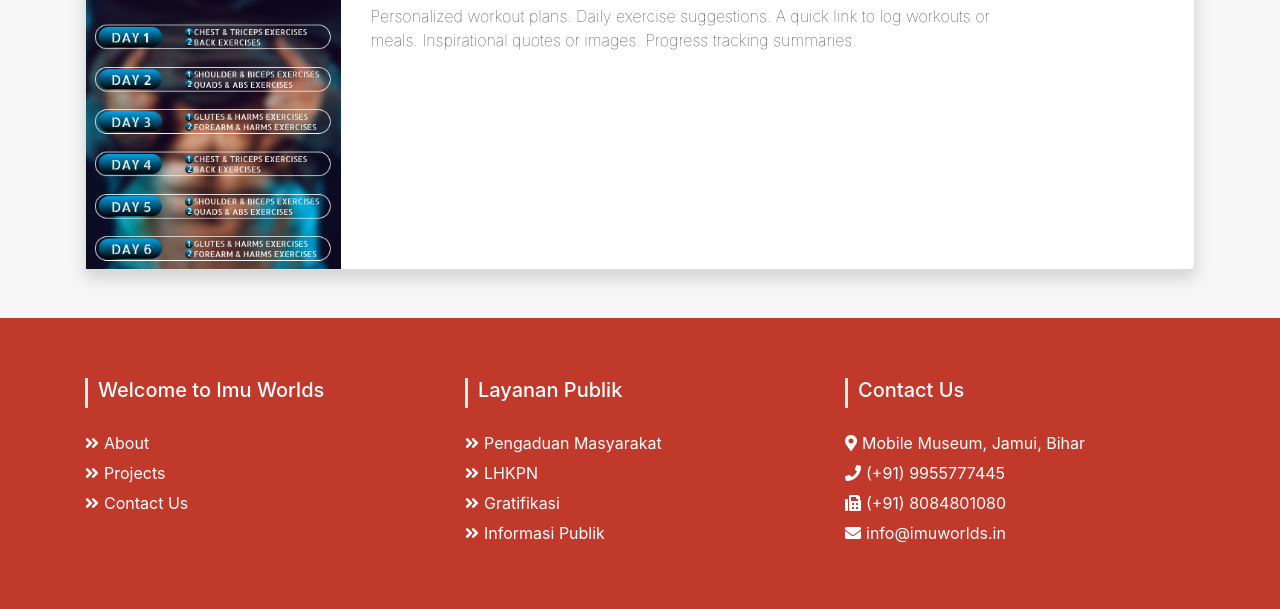
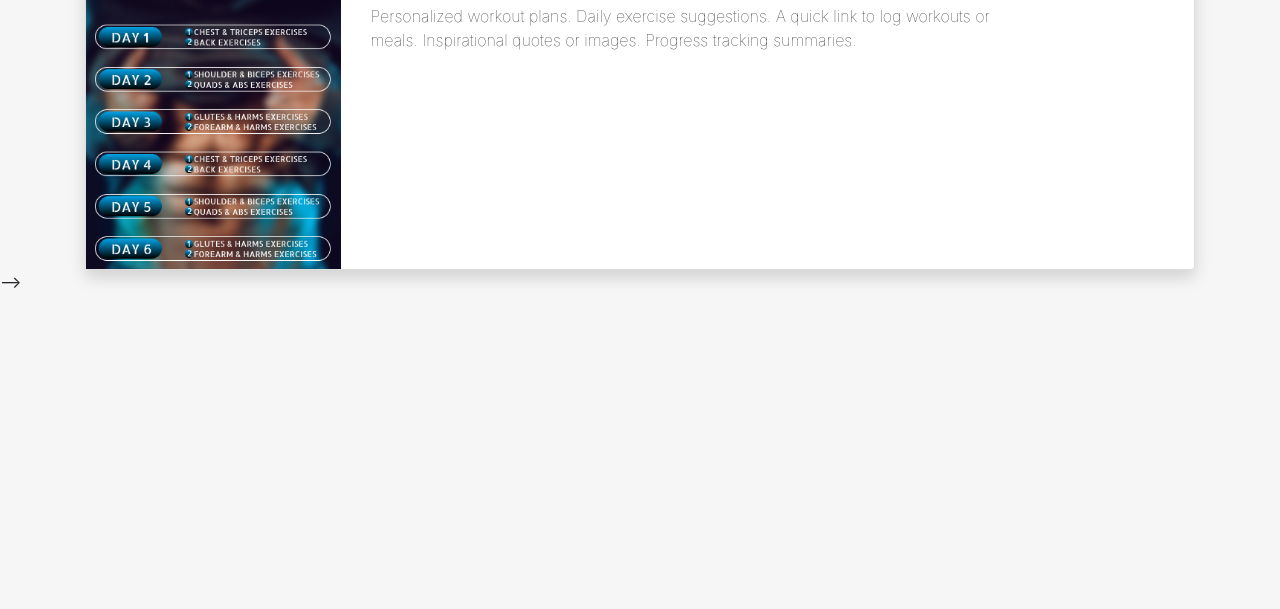
Before and after one commit to imumufid/flipbook, a plain HTML site: page index.html in a window 1280 px wide. Shown: the part 699-1308 px from the top of the page. After the commit the page ends 993 px from the top, so only its background shows below. Drawn offline with nearby package versions, Linux system fonts and the light colour scheme.

Commit message:
index.html

```diff
--- a/index.html
+++ b/index.html
@@ -199,7 +199,7 @@
   <!-- END OF PDF INFORMATION -->
 
 <!--   Footer -->
- <section id="footer" class="footer mt-5">
+<!--  <section id="footer" class="footer mt-5">
     <div class="container">
       <div class="row text-center text-xs-center text-sm-left text-md-left">
         <div class="col-xs-12 col-sm-4 col-md-4">
@@ -263,7 +263,7 @@
         </hr>
       </div>
     </div>
-  </section>
+  </section> -->
   <!-- End Of Footer -->
 
   <!-- Optional JavaScript -->
```
